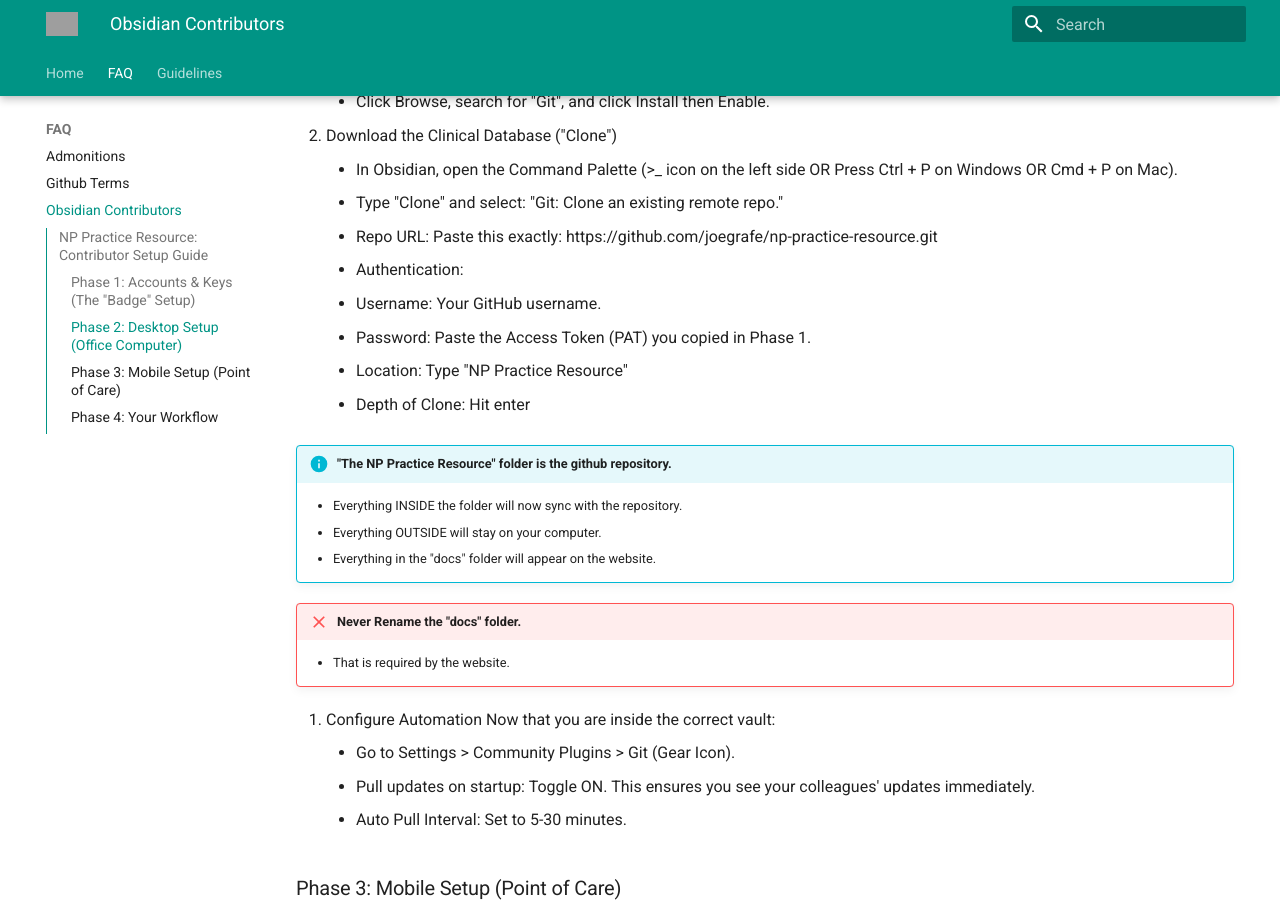
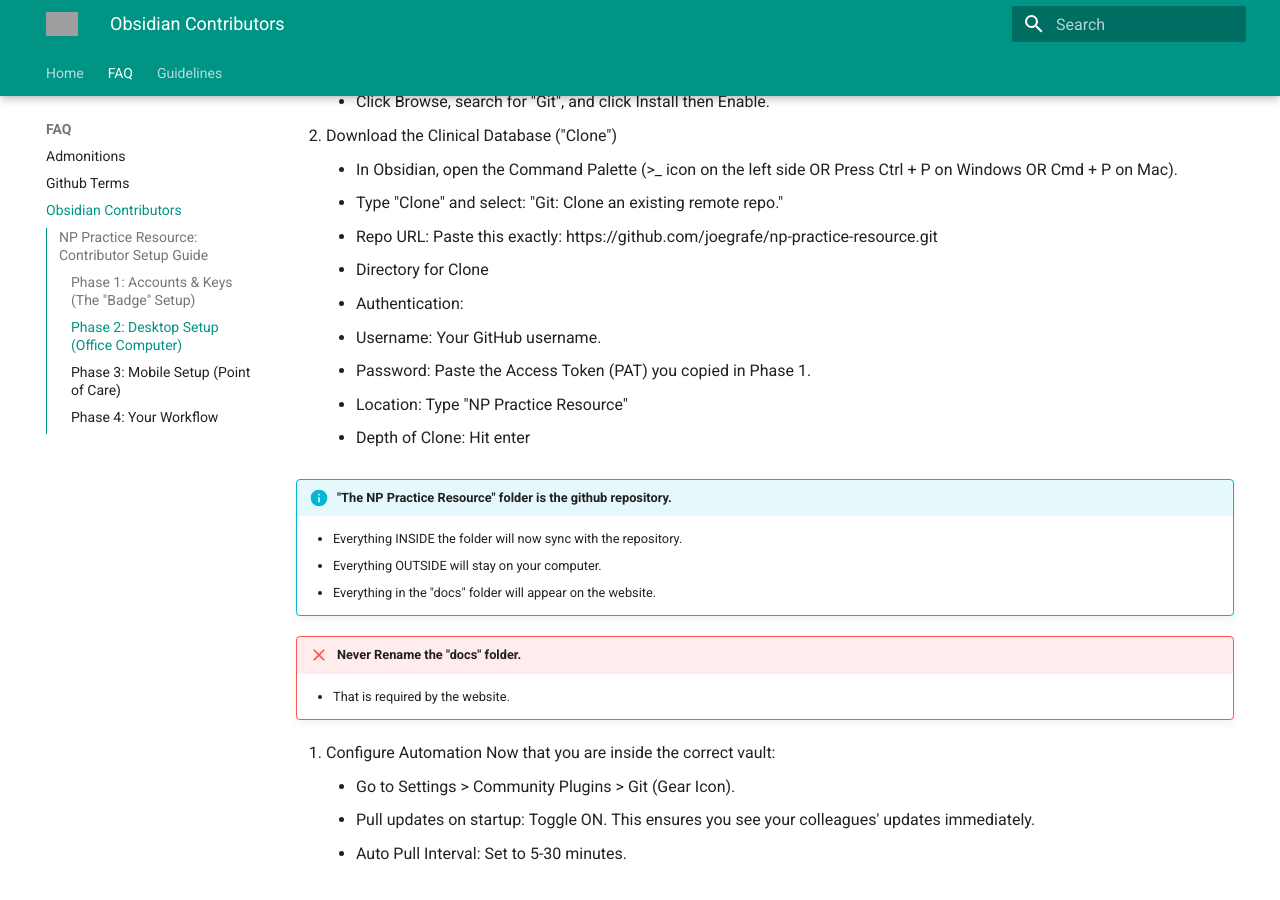
Before and after one commit to joegrafe/np-practice-resource, an MkDocs documentation site: the page built from docs/FAQ/Obsidian Contributors.md, in a window 1280 px wide and 900 px high, scrolled down 1322 px. Built offline with MkDocs 1.6.1 and Material for MkDocs 9.7.7, drawn with Linux system fonts in a browser that asks for light colours; grey boxes are pictures that could not be loaded.

Commit message:
2026-02-03 00:38:54__{numFiles}}_M docs/FAQ/Obsidian Contributors.md

```diff
--- a/docs/FAQ/Obsidian Contributors.md
+++ b/docs/FAQ/Obsidian Contributors.md
@@ -41,6 +41,7 @@ This sets up your primary workstation.
 	 * Type "Clone" and select: "Git: Clone an existing remote repo."
 	 * Repo URL: Paste this exactly:
 	   https://github.com/joegrafe/np-practice-resource.git
+	 * Directory for Clone
 	 * Authentication:
 	   * Username: Your GitHub username.
 	   * Password: Paste the Access Token (PAT) you copied in Phase 1.
@@ -93,14 +94,14 @@ This sets up your phone/tablet.
 
 ### Phase 4: Your Workflow
 How to co-create without breaking the system.
- - Start: Open Obsidian. Look at the status bar (bottom right on desktop) or swipe down (mobile). Wait for "Git: Pulled" notification. Now you have the latest repository.
- - During Day:
-   - Create a new note for a guideline or observation.
-   - Write freely.
-   - The system will Auto-Backup every 10 minutes.
- - Urgent Update: If you just added a critical protocol and need it on the website now:
-   - Desktop: Press Ctrl + P -> Type "Push" -> Select Obsidian Git: Create Backup.
-   - Mobile: Open Command Palette -> Type "Push" -> Select Obsidian Git: Create Backup.
+- Start: Open Obsidian. Look at the status bar (bottom right on desktop) or swipe down (mobile). Wait for "Git: Pulled" notification. Now you have the latest repository.
+- During Day:
+	- Create a new note for a guideline or observation.
+	- Write freely.
+	- The system will Auto-Backup every 10 minutes.
+- Urgent Update: If you just added a critical protocol and need it on the website now:
+	- Desktop: Press Ctrl + P -> Type "Push" -> Select Obsidian Git: Create Backup.
+	- Mobile: Open Command Palette -> Type "Push" -> Select Obsidian Git: Create Backup.
 
 Troubleshooting:
  * "Authentication Failed": Your Token (PAT) may have expired. Generate a new one in GitHub and re-enter it in the plugin settings.
```
